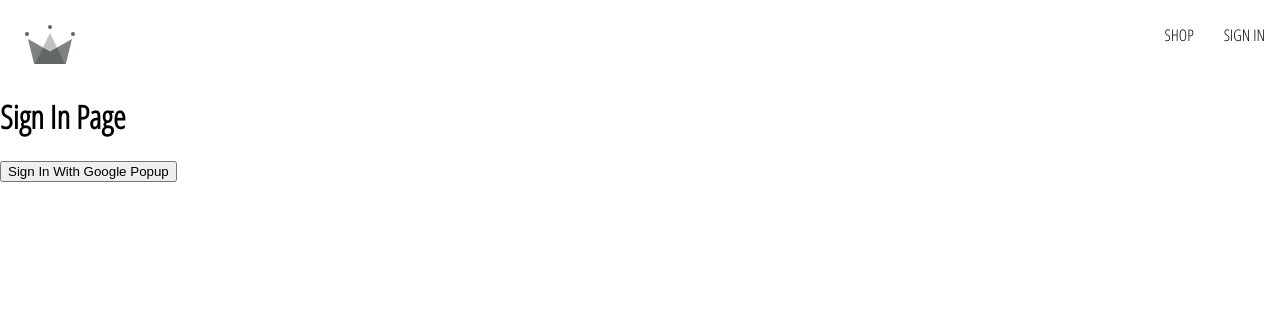
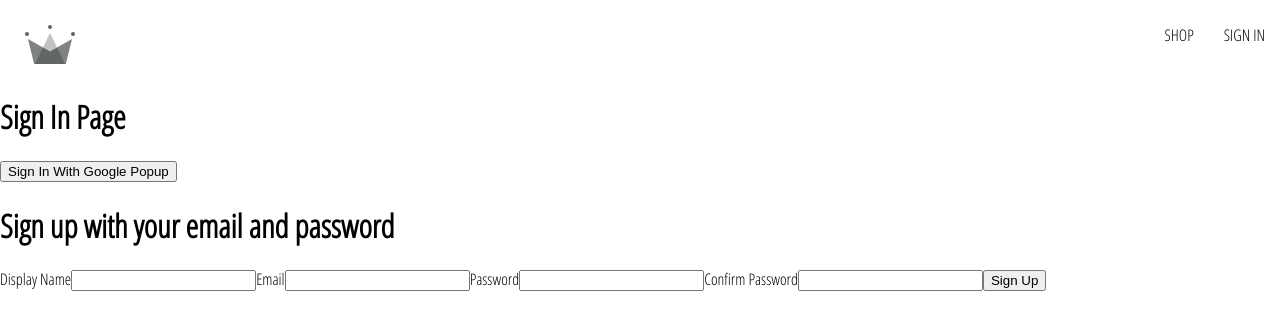
Before and after one commit to satoru-tak/crwn-clothing, a React (Vite) app: page /sign-in in a window 1280 px wide. Shown: the top 330 px of the page. Built offline with nearby package versions, Linux system fonts and the light colour scheme; the HTML template or start-up script is replaced by a standard one.

Commit message:
sign up form を作成

```diff
--- /dev/null
+++ b/src/components/sign-up-form/sign-up-form.component.jsx
@@ -0,0 +1,23 @@
+const SignUpForm = () => {
+  return (
+    <div>
+      <h1>Sign up with your email and password</h1>
+      <form onSubmit={() => {}}>
+        <label>Display Name</label>
+        <input type="text" required />
+
+        <label>Email</label>
+        <input type="email" required />
+
+        <label>Password</label>
+        <input type="password" required />
+
+        <label>Confirm Password</label>
+        <input type="password" required />
+        <button type="submit">Sign Up</button>
+      </form>
+    </div>
+  );
+}
+
+export default SignUpForm;
--- a/src/routes/sign-in/sign-in.component.jsx
+++ b/src/routes/sign-in/sign-in.component.jsx
@@ -1,3 +1,4 @@
+import SignUpForm from "../../components/sign-up-form/sign-up-form.component";
 import {
   signInWithGooglePopup,
   createUserDocumentFromAuth,
@@ -13,6 +14,7 @@
     <div>
       <h1>Sign In Page</h1>
       <button onClick={logGoogleUser}>Sign In With Google Popup</button>
+      <SignUpForm />
     </div>
   );
 };
```
